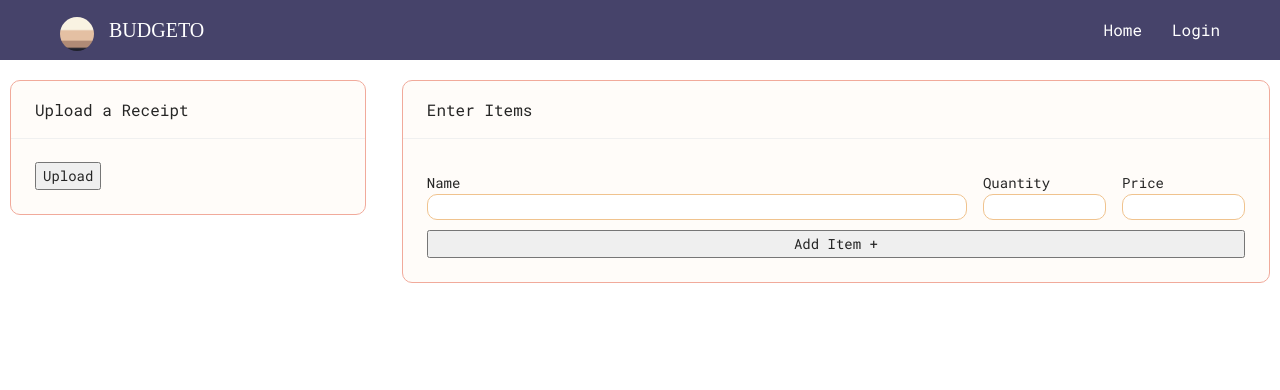
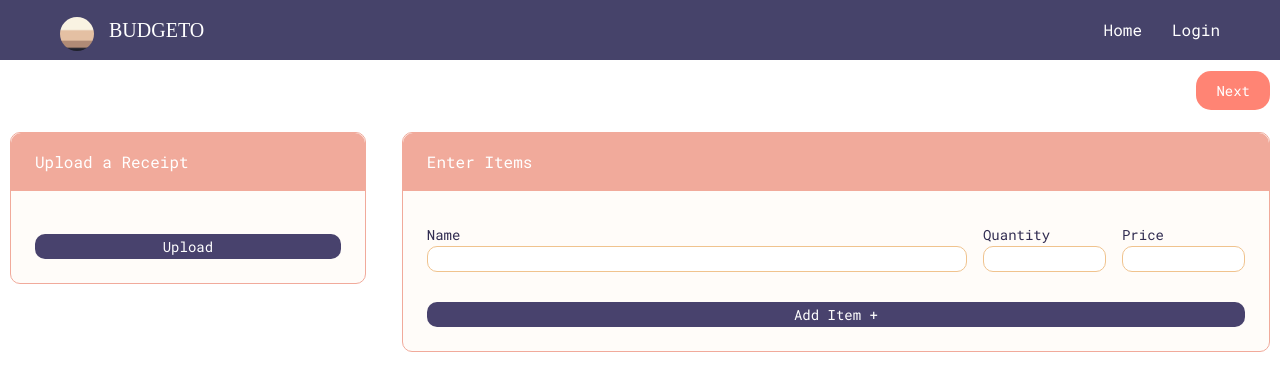
Before and after one commit to chntlc/budgeto, a React (Create React App) app: page /add in a window 1280 px wide. Shown: the top 390 px of the page. Built offline with nearby package versions, Linux system fonts and the light colour scheme; a web font is replaced by a local one.

Commit message:
handle update items in form

```diff
--- a/src/components/AddReceiptPage/AddPage.css
+++ b/src/components/AddReceiptPage/AddPage.css
@@ -11,9 +11,10 @@
   flex-direction: column;
 }
 
-.input-label {
-  float: left;
-  margin-right: 5px;
+label {
+  /* float: left;
+  margin-right: 5px; */
+  color: var(--dark-purple);
   /* display: flex; */
 }
 
@@ -44,13 +45,17 @@ input {
 }
 
 .row-content {
-  padding: 80px 0px;
+  padding: 30px 0px;
   display: flex;
 }
 
 .col-content {
   margin-right: 10px;
   margin-left: 10px;
+}
+
+.button-row {
+  margin-top: 80px;
 }
 
 .card {
@@ -62,3 +67,42 @@ input {
   align-items: center;
   justify-content: center;
 }
+
+.ant-card-head-title {
+  color: white;
+}
+
+.ant-card-head {
+  border-bottom: 1px solid var(--light-pink);
+  background-color: var(--light-pink);
+  border-radius: 10px 10px 0 0;
+}
+
+.upload-receipt-button,
+.add-another-item-button,
+.next-button,
+Link {
+  background-color: var(--purple);
+  color: white;
+  border: none;
+  border-radius: 10px;
+  width: 100%;
+  height: 25px;
+  margin-top: 20px;
+}
+
+.upload-receipt-button:hover,
+.add-another-item-button:hover,
+.next-button:hover {
+  background-color: var(--light-purple);
+  color: white;
+}
+
+.next-button {
+  background-color: var(--coral);
+  text-decoration: none;
+  color: white;
+  border-radius: 15px;
+  padding: 10px 20px;
+  transition: background-color 0.4s ease-in-out;
+}
--- a/src/components/AddReceiptPage/AddPage.js
+++ b/src/components/AddReceiptPage/AddPage.js
@@ -1,24 +1,85 @@
 import React, { useState } from 'react'
 import './AddPage.css'
 import { Card, Col, Row } from 'antd';
+import { Link } from "react-router-dom";
+import { connect, useDispatch } from 'react-redux'
+import { addItems } from '../../features/receiptSlice'
 
-function AddPage() {
-  const [items, setItems] = useState([])
+function AddPage(props) {
+  const dispatch = useDispatch()
+  const [inputRows, setInputRows] = useState([])
+  const [items, setItems] = useState([{
+    name: '',
+    qty: '',
+    price: ''
+  }])
 
   const addInputRow = () => {
     console.log('add input row')
-    setItems([...items, {
-      name: '',
-      qty: '',
-      price: ''
-    }])
+    // setItems([...items, {
+    //   name: '',
+    //   qty: '',
+    //   price: ''
+    // }])
+    setInputRows([...inputRows, {}])
     console.log({ items })
+  }
+
+  const handleAddItems = () => {
+    dispatch(addItems(items))
+  }
+
+  const handleNameInput = (value, index) => {
+    // 1. Make a shallow copy of the items
+    let itemsCopy = [...items]
+    // 2. Make a shallow copy of the item you want to mutate
+    let item = { ...itemsCopy[index] }
+    // 3. Replace the property you're intested in
+    item.name = value
+    // 4. Put it back into our array. N.B. we *are* mutating the array here, but that's why we made a copy first
+    itemsCopy[index] = item;
+    // 5. Set the state to our new copy
+    setItems(itemsCopy);
+  }
+
+  const handleQtyInput = (value, index) => {
+    // 1. Make a shallow copy of the items
+    let itemsCopy = [...items]
+    // 2. Make a shallow copy of the item you want to mutate
+    let item = { ...itemsCopy[index] }
+    // 3. Replace the property you're intested in
+    item.qty = value
+    // 4. Put it back into our array. N.B. we *are* mutating the array here, but that's why we made a copy first
+    itemsCopy[index] = item;
+    // 5. Set the state to our new copy
+    setItems(itemsCopy);
+  }
+
+  const handlePriceInput = (value, index) => {
+    // 1. Make a shallow copy of the items
+    let itemsCopy = [...items]
+    // 2. Make a shallow copy of the item you want to mutate
+    let item = { ...itemsCopy[index] }
+    // 3. Replace the property you're intested in
+    item.price = value
+    // 4. Put it back into our array. N.B. we *are* mutating the array here, but that's why we made a copy first
+    itemsCopy[index] = item;
+    // 5. Set the state to our new copy
+    setItems(itemsCopy);
   }
 
   // TODO: add button that takes all items in state, when clicked, adds to our store in receiptSlice
 
   return (
     <div>
+      <Row gutter={16} justify="end" className='button-row'>
+        <Col className='col-content'>
+          {/* <button className='next-button'>Next</button> */}
+          <Link to='/receiptUploaded' className='next-button' onClick={handleAddItems}>
+            Next
+          </Link>
+        </Col>
+      </Row>
       <Row gutter={16} className='row-content'>
         <Col flex={2} className='col-content'>
           <Card title='Upload a Receipt' className='card'>
@@ -31,30 +92,30 @@ function AddPage() {
               <Row gutter={16} className='input-row'>
                 <Col span={16}>
                   <label>Name</label>
-                  <input className='item-name-input' type='text' />
+                  <input className='item-name-input' type='text' onChange={(e) => handleNameInput(e.target.value, 0)} />
                 </Col>
                 <Col span={4}>
                   <label>Quantity</label>
-                  <input className='item-qty-input' type='number' />
+                  <input className='item-qty-input' type='number' onChange={(e) => handleQtyInput(e.target.value, 0)} />
                 </Col>
                 <Col span={4}>
                   <label>Price</label>
-                  <input className='item-price-input' type='number' />
+                  <input className='item-price-input' type='number' onChange={(e) => handlePriceInput(e.target.value, 0)} />
                 </Col>
               </Row>
               {
-                items.map((item, index) => {
-                  let itemId = `item-${index}`
+                inputRows.map((item, index) => {
+                  let itemId = `item-${index + 1}`
                   return (
-                    <Row gutter={16} className='input-row'>
+                    <Row key={itemId + '-row'} gutter={16} className='input-row'>
                       <Col span={16}>
-                        <input className='item-name-input' type='text' />
+                        <input key={itemId + '-name'} className='item-name-input' type='text' onChange={(e) => handleNameInput(e.target.value, index + 1)} />
                       </Col>
                       <Col span={4}>
-                        <input className='item-qty-input' type='number' />
+                        <input key={itemId + '-qty'} className='item-qty-input' type='number' onChange={(e) => handleQtyInput(e.target.value, index + 1)} />
                       </Col>
                       <Col span={4}>
-                        <input className='item-price-input' type='number' />
+                        <input key={itemId + '-price'} className='item-price-input' type='number' onChange={(e) => handlePriceInput(e.target.value, index + 1)} />
                       </Col>
                     </Row>
                   )
@@ -69,4 +130,10 @@ function AddPage() {
   )
 }
 
-export default AddPage
+const mapStateToProps = (state) => {
+  return {
+    items: state.receipt.items
+  }
+}
+
+export default connect(mapStateToProps)(AddPage)
--- a/src/features/receiptSlice.js
+++ b/src/features/receiptSlice.js
@@ -4,26 +4,28 @@ const receiptSlice = createSlice({
   name: 'receipt',
   initialState: {
     items: [
-      {
-        name: 'chocolate',
-        qty: 1,
-        price: 2
-      },
-      {
-        name: 'chips',
-        qty: 3,
-        price: 1
-      },
-      {
-        name: 't-shirt',
-        qty: 1,
-        price: 20
-      }
+      // {
+      //   name: 'chocolate',
+      //   qty: 1,
+      //   price: 2
+      // },
+      // {
+      //   name: 'chips',
+      //   qty: 3,
+      //   price: 1
+      // },
+      // {
+      //   name: 't-shirt',
+      //   qty: 1,
+      //   price: 20
+      // }
     ]
   },
   reducers: {
-    addItem: (state) => {
+    addItems: (state, items) => {
       console.log('hit addItem action')
+      console.log(items.payload)
+      state.items = items.payload
     },
     deleteItem: (state) => {
       console.log('hit deleteItem action')
@@ -34,6 +36,6 @@ const receiptSlice = createSlice({
   }
 })
 
-export const { addItem, deleteItem, editItem } = receiptSlice.actions
+export const { addItems, deleteItem, editItem } = receiptSlice.actions
 
 export default receiptSlice.reducer
```
